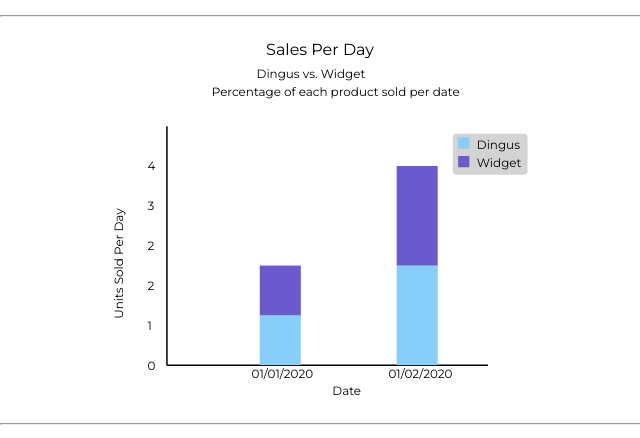
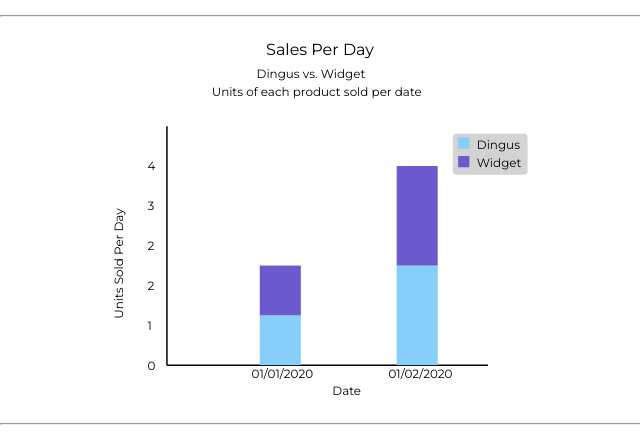
Before and after one commit to ssliang/DSC106-HW2B, a plain HTML site: page index.html in a window 1280 px wide. Shown: the part 246-684 px from the top of the page, 0-640 px from the left. Drawn offline with nearby package versions, Linux system fonts and the light colour scheme.

Commit message:
Update index.html

```diff
--- a/index.html
+++ b/index.html
@@ -43,7 +43,7 @@
                         <!--Stacked Bar-->
                         <svg xmlns="http://www.w3.org/2000/svg" id="stackedbar" width="500" height="400" viewbox = '0 0 550 450'>
                             <text class="viz-title" x="190" y="25">Dingus vs. Widget</text>
-                            <text class="viz-desc" x="130" y="50">Percentage of each product sold per date</text>
+                            <text class="viz-desc" x="130" y="50">Units of each product sold per date</text>
                             <g transform="translate(0,90)">
                                 <g id="xAxis"><line id="x-axis" x1="70" y1="320" x2="500" y2="320"></line></g>
                                 <g id="yAxis"><line id="y-axis" x1="70" y1="0" x2="70" y2="320"></line></g>
```
